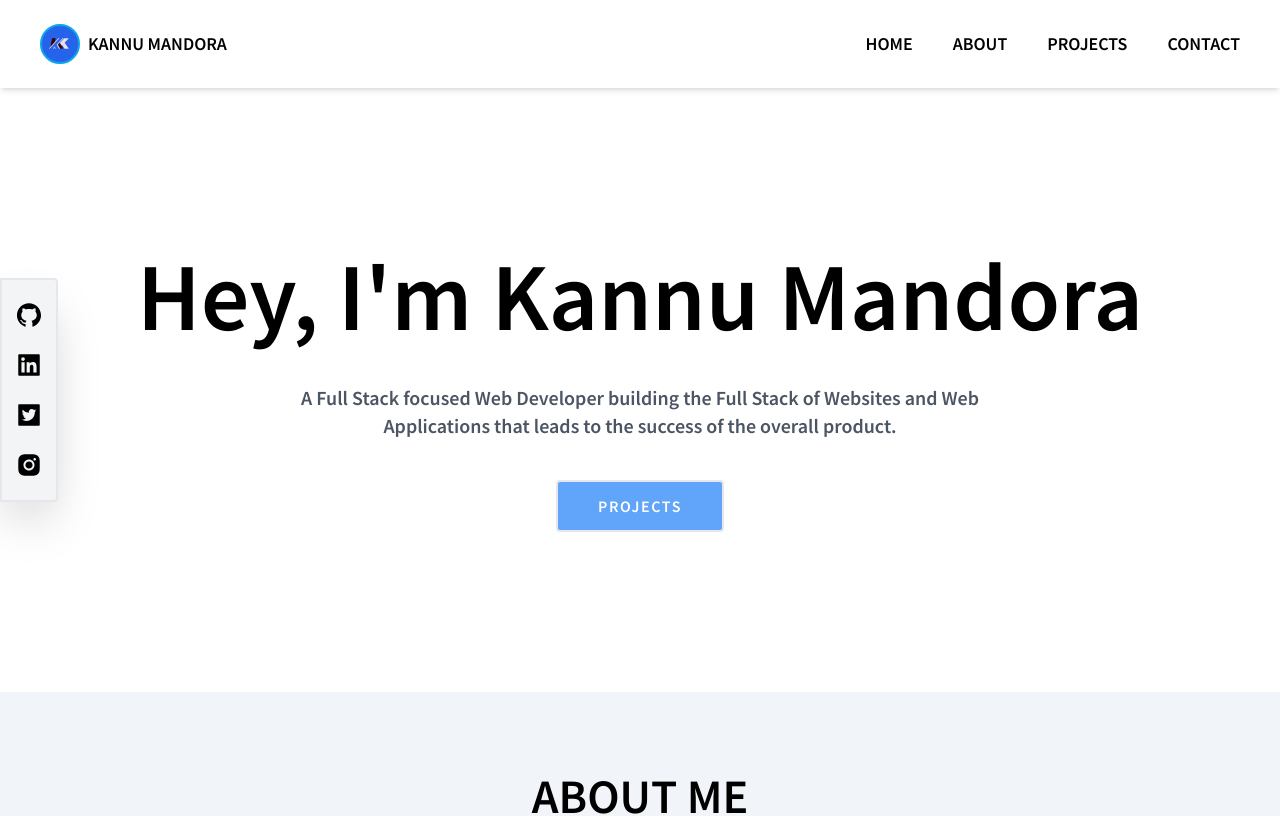
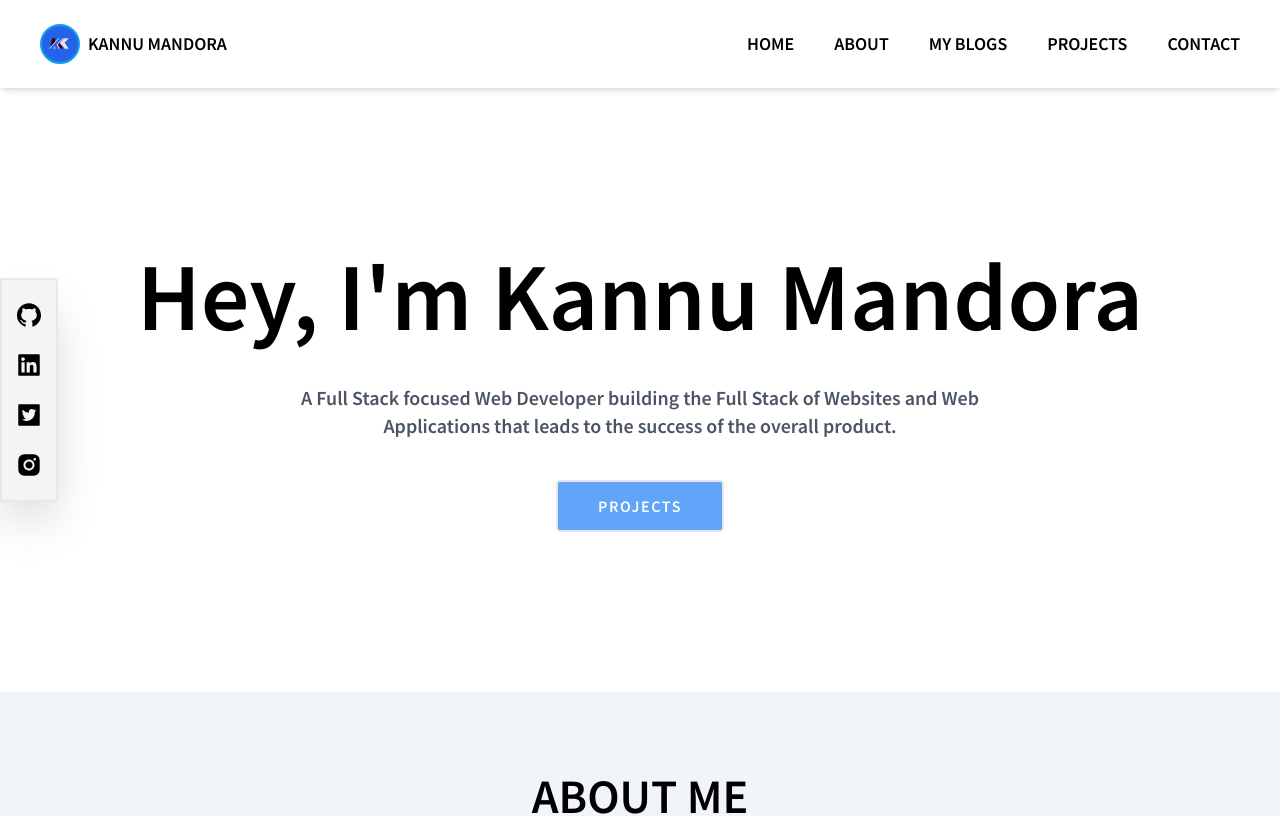
Before and after one commit to mandorakannu/my-website, a Next.js app: page / in a window 1280 px wide. Shown: the top 816 px of the page. Built offline with nearby package versions, Linux system fonts and the light colour scheme.

Commit message:
Add: My Blogs Section in navbar

```diff
--- a/components/tsx/Mobilebar.tsx
+++ b/components/tsx/Mobilebar.tsx
@@ -31,6 +31,10 @@ export default function Mobilebar() {
           </li>
           <hr />
           <li className="my-6">
+            <Link href="https://www.mandorakannu.me" className="active:text-blue-500" >My Blogs</Link>
+          </li>
+          <hr />
+          <li className="my-6">
             <Link href="/#Projects" onClick={()=>scollToSection("Projects")} className="active:text-blue-500" >Projects</Link>
           </li>
           <hr />
--- a/components/tsx/Navbar.tsx
+++ b/components/tsx/Navbar.tsx
@@ -20,6 +20,9 @@ export default function Navbar() {
           <Link href="#About" onClick={()=> scollToSection("About")} className="text-lg hover:text-blue-500 transition-all delay-100">
             About
           </Link>
+          <Link href="https://www.mandorakannu.me" target="_blank" className="text-lg hover:text-blue-500 transition-all delay-100">
+            My Blogs
+          </Link>
           <Link href="#Projects" onClick={()=> scollToSection("Projects")} className="text-lg hover:text-blue-500 transition-all delay-100">
             Projects
           </Link>
```
